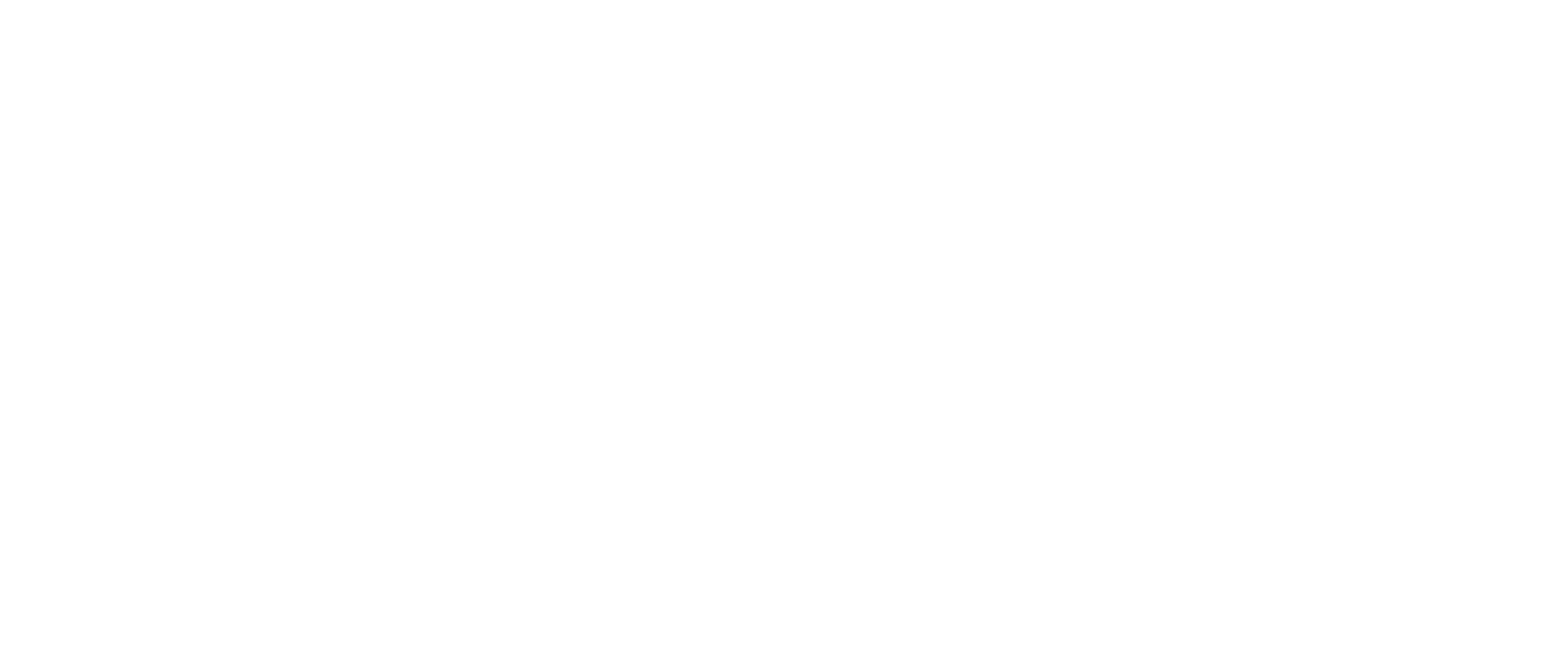
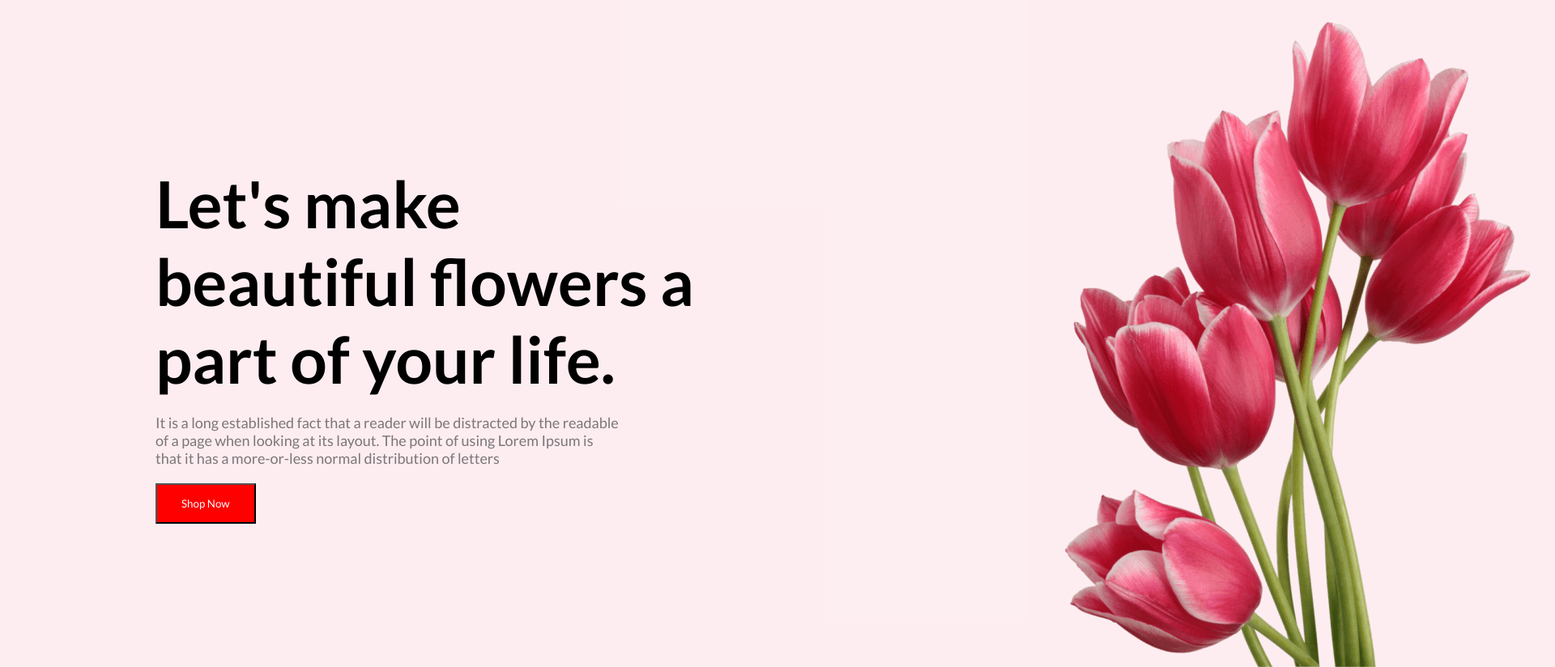
Before and after one commit to Shamim-Reza-01/flower-shop-assignment, a plain HTML site: page index.html in a window 1280 px wide. Shown: the top 824 px of the page at 81% size, 1920 px wide, since content can reach past the window. Before the commit the page ends 800 px from the top, so only its background shows below. Drawn offline with Linux system fonts and the light colour scheme.

Commit message:
two section done

```diff
--- a/index.html
+++ b/index.html
@@ -1,12 +1,52 @@
 <!DOCTYPE html>
 <html lang="en">
-<head>
-    <meta charset="UTF-8">
-    <meta name="viewport" content="width=device-width, initial-scale=1.0">
+  <head>
+    <meta charset="UTF-8" />
+    <meta name="viewport" content="width=device-width, initial-scale=1.0" />
     <title>Document</title>
-    <link rel="stylesheet" href="style.css">
-</head>
-<body>
-
-</body>
+    <link rel="stylesheet" href="style.css" />
+  </head>
+  <body>
+    <header></header>
+    <main>
+      <section class="fast-section">
+        <div class="continear-t-i">
+          <div class="title">
+            <h1>
+              Let's make<br />
+              beautiful flowers a<br />
+              part of your life.
+            </h1>
+            <p>
+              It is a long established fact that a reader will be distracted by
+              the readable<br />
+              of a page when looking at its layout. The point of using Lorem
+              Ipsum is<br />
+              that it has a more-or-less normal distribution of letters
+            </p>
+            <button class="btn">Shop Now</button>
+          </div>
+          <div class="image">
+            <img src="./Flower Asset/pngwing 10.png" alt="" />
+          </div>
+        </div>
+      </section>
+      <section class="thard-section">
+        <div class="continear-t-i-2">
+          <div class="title">
+            <h2>Hot Deal ! Sale Up To 25% Of</h2>
+            <p>
+              It is a long established fact that a reader will be distracted by
+              the readable<br> content of a page when looking at its layout.
+            </p>
+            <button class="btn">Sign Up</button>
+          </div>
+          <div class="image">
+            <img src="./Flower Asset/pngwing 8.png" alt="" />
+          </div>
+        </div>
+      </section>
+    </main>
+    <footer></footer>
+  </body>
 </html>
--- a/style.css
+++ b/style.css
@@ -0,0 +1,50 @@
+@import url('https://fonts.googleapis.com/css2?family=Inter&family=Lato:ital,wght@0,400;0,700;1,300&display=swap');
+
+* {
+    margin: 0;
+    padding: 0;
+    font-family: 'Inter', sans-serif;
+    font-family: 'Lato', sans-serif;
+}
+
+h1 {
+    font-size: 80px;
+    padding-bottom: 20px;
+}
+
+h2{
+    font-size: 40px;
+    padding-bottom: 10px;
+}
+p {
+    font-size: 18px;
+    color: rgba(39, 39, 39, 0.60);
+    padding-bottom: 20px
+}
+
+.continear-t-i, .continear-t-i-2 {
+    background: rgba(229, 84, 115, 0.10);
+    width: 1920px;
+    height: 850px;
+    display: flex;
+    justify-content: space-between;
+    align-items: center;
+
+}
+
+.continear-t-i-2 {
+    margin-top: 5px;
+    justify-content: space-evenly;
+}
+
+.title {
+    margin-left: 10%;
+}
+
+
+.btn {
+    background-color: red;
+    color: white;
+    padding: 15px 30px;
+
+}
```
Also changed, not shown: Flower Asset/h2-logo-1.png (added).
